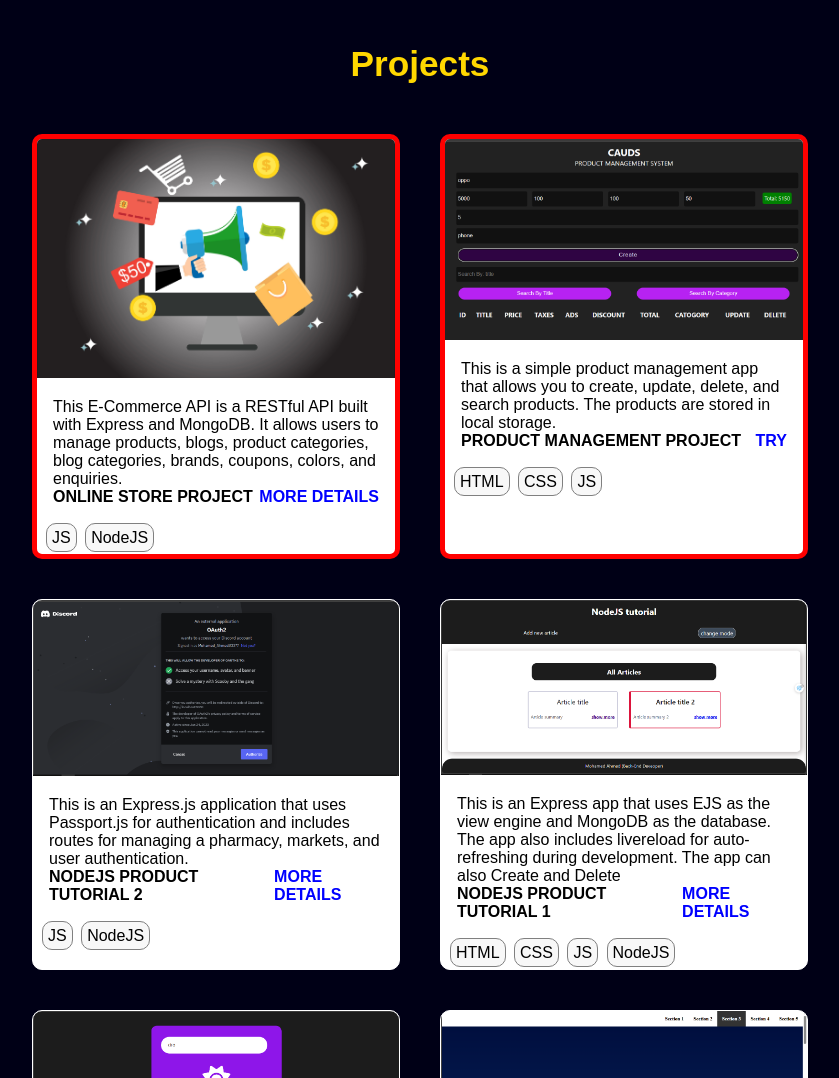
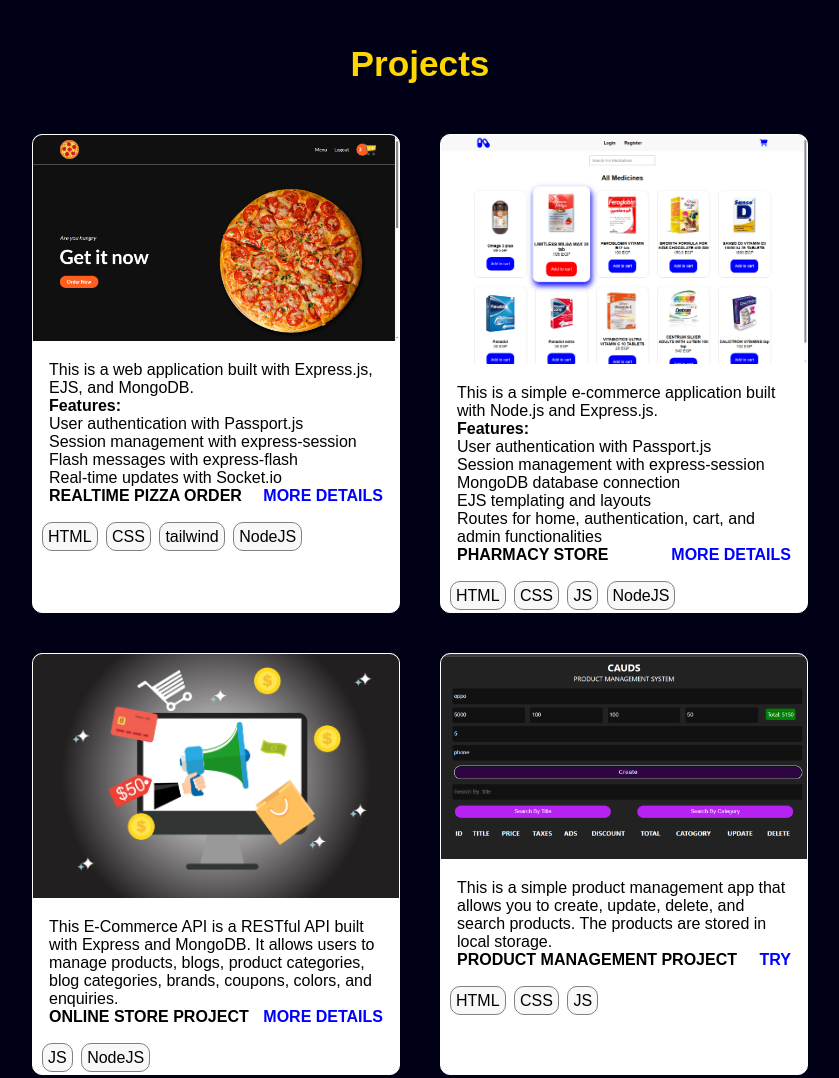
Before and after one commit to Mohamed-Ahmed-Kamel/My-Profile, a plain HTML site: page index.html in a window 1280 px wide. Shown: the part 1340-2418 px from the top of the page, without its empty margins (220-1059 px from the left). Drawn offline with Linux system fonts and the light colour scheme.

Commit message:
add new projets

```diff
--- a/css/styles.css
+++ b/css/styles.css
@@ -307,9 +307,6 @@ section {
   font-size: 1.2em;
   margin: 10px;
 }
-.ex-project {
-  border: 5px solid red;
-}
 
 /* ******************** Media ******************** */
 @media (max-width: 1023px) {
--- a/index.html
+++ b/index.html
@@ -98,7 +98,45 @@
     <section class="projects" id="Projects">
         <h2 class="title">Projects</h2>
         <div class="content">
-            <div class="project-card ex-project">
+            <div class="project-card">
+                <div class="project-image">
+                    <img src="./images/pizza.png" />
+                </div>
+                <div class="project-info">
+                    <p class="project-category">This is a web application built with Express.js, EJS, and MongoDB.<br><strong>Features:</strong><br>User authentication with Passport.js <br>Session management with express-session<br>Flash messages with express-flash<br>Real-time updates with Socket.io</p>
+                    <strong class="project-title">
+                        <span>Realtime Pizza Order</span>
+                        <a href="https://github.com/Mohamed-Ahmed-Kamel/Realtime_pizza_order" target="_blank" class="more-details">More details</a>
+                    </strong>
+                </div>
+                <div class="lang">
+                    <span>HTML</span>
+                    <span>CSS</span>
+                    <span>tailwind</span>
+                    <span>NodeJS</span>
+                </div>
+            </div>
+
+            <div class="project-card">
+                <div class="project-image">
+                    <img src="./images/pharmacy store.png" />
+                </div>
+                <div class="project-info">
+                    <p class="project-category">This is a simple e-commerce application built with Node.js and Express.js.<br><strong>Features:</strong><br>User authentication with Passport.js<br>Session management with express-session<br>MongoDB database connection<br>EJS templating and layouts<br>Routes for home, authentication, cart, and admin functionalities</p>
+                    <strong class="project-title">
+                        <span>Pharmacy Store</span>
+                        <a href="https://github.com/Mohamed-Ahmed-Kamel/Pharmacy_Store" target="_blank" class="more-details">More details</a>
+                    </strong>
+                </div>
+                <div class="lang">
+                    <span>HTML</span>
+                    <span>CSS</span>
+                    <span>JS</span>
+                    <span>NodeJS</span>
+                </div>
+            </div>
+
+            <div class="project-card">
                 <div class="project-image">
                     <img src="./images/e-commerce.jpg" />
                 </div>
@@ -115,7 +153,7 @@
                 </div>
             </div>
 
-            <div class="project-card ex-project">
+            <div class="project-card">
                 <div class="project-image">
                     <img src="./images/PMP.png" />
                 </div>
```
Also changed, not shown: images/pharmacy store.png (added), images/pizza.png (added).
